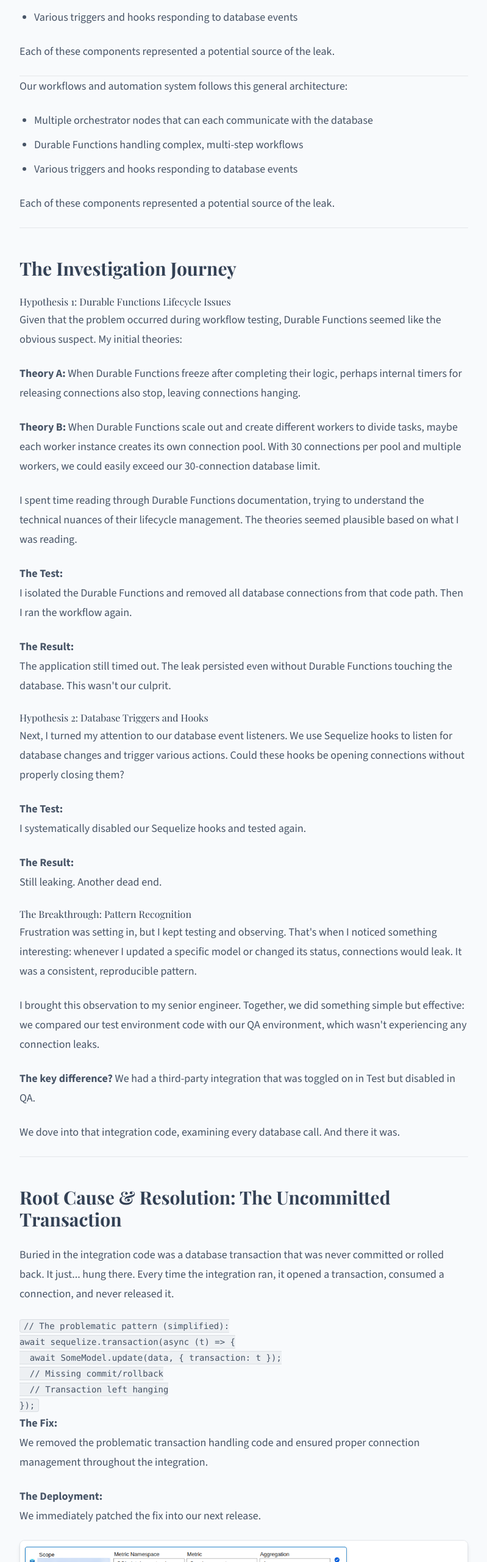
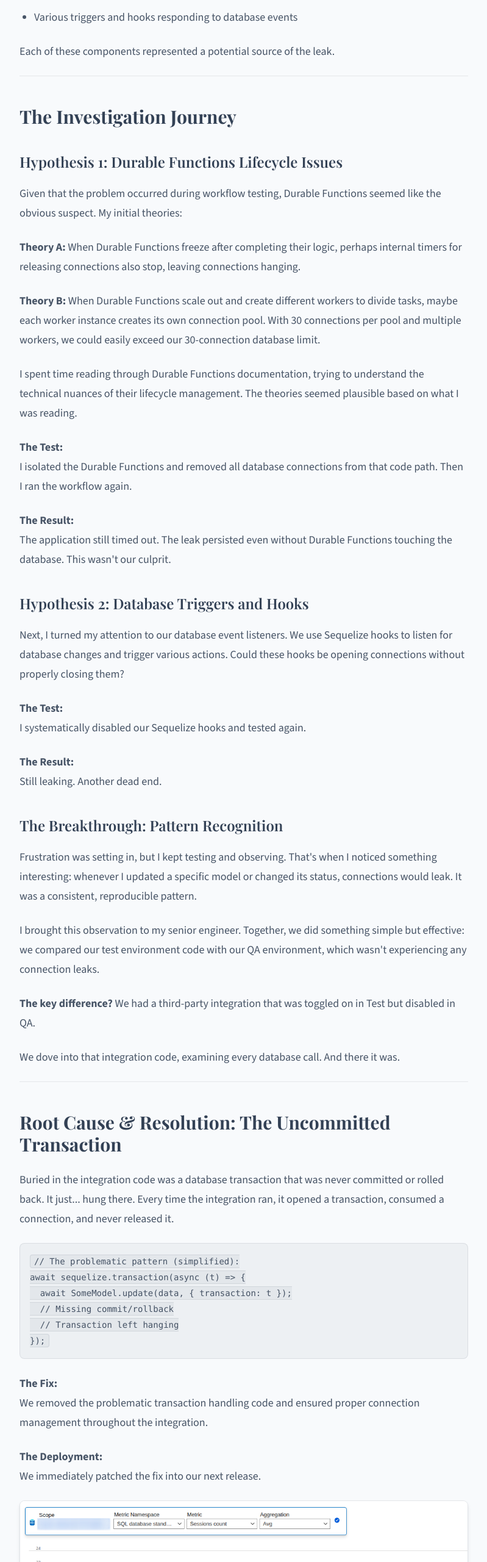
Before and after one commit to jvescartin/jvescartin.com, a Next.js app: page /blog/1-Jan18-26-ConnectionLeak in a window 1280 px wide. Shown: the part 3425-5986 px from the top of the page at 61% size, without its empty margins (240-1039 px from the left). Built offline with nearby package versions, Linux system fonts and the light colour scheme; a web font is replaced by a local one.

Commit message:
remove duplicate

```diff
--- a/app/blog/[slug]/page.tsx
+++ b/app/blog/[slug]/page.tsx
@@ -58,13 +58,16 @@ export default async function PostPage({ params}: { params: Promise<{ slug: stri
         <Markdown
           options={{
             overrides: {
-              // Map Markdown H2 to your Nordic font-accent
               h2: {
                 component: ({ children }) => (
                   <h2 className="font-accent text-3xl font-bold mt-12 mb-6 text-foreground">{children}</h2>
                 ),
               },
-              // Style links with your Nordic Teal accent
+              h3: {
+                component: ({ children }) => (
+                  <h3 className="font-accent text-2xl font-semibold mt-10 mb-5 text-foreground">{children}</h3>
+                ),
+              },
               a: {
                 component: ({ children, ...props }) => (
                   <a {...props} className="text-accent underline underline-offset-4 hover:opacity-80 transition-opacity">
@@ -72,13 +75,18 @@ export default async function PostPage({ params}: { params: Promise<{ slug: stri
                   </a>
                 ),
               },
-              // Style paragraphs for readability
               p: {
                 component: ({ children }) => (
                   <p className="mb-6 text-lg leading-8">{children}</p>
                 ),
               },
-              // Custom styling for code snippets
+              pre: {
+                component: ({ children }) => (
+                  <pre className="bg-foreground/5 p-4 rounded-lg border border-foreground/10 my-6 overflow-x-auto">
+                    {children}
+                  </pre>
+                ),
+              },
               code: {
                 component: ({ children, className }) => (
                   <code className={`${className} bg-foreground/5 px-1.5 py-0.5 rounded font-mono text-sm border border-foreground/10`}>
@@ -86,14 +94,15 @@ export default async function PostPage({ params}: { params: Promise<{ slug: stri
                   </code>
                 ),
               },
-              // Handle lists
               ul: {
                 component: ({ children }) => <ul className="list-disc pl-6 mb-6 text-lg leading-8">{children}</ul>,
               },
               li: {
                 component: ({ children }) => <li className="mb-2">{children}</li>,
               },
-              // Style blockquotes
+              ol: {
+                component: ({ children }) => <ol className="list-decimal pl-6 mb-6 text-lg leading-8">{children}</ol>,
+              },
               blockquote: {
                 component: ({ children }) => (
                   <blockquote className="border-l-4 border-accent pl-4 italic text-foreground/70 my-6">
@@ -101,8 +110,7 @@ export default async function PostPage({ params}: { params: Promise<{ slug: stri
                   </blockquote>
                 ),
               },
-              // Handle images in markdown
-               img: {
+              img: {
                 component: (props) => {
                   return (
                     <div className="relative my-6 overflow-hidden rounded-lg border border-foreground/10 shadow-md">
--- a/content/1-Jan18-26-ConnectionLeak.md
+++ b/content/1-Jan18-26-ConnectionLeak.md
@@ -42,15 +42,6 @@ The challenge? With a serverless architecture using Azure Functions, managing co
 To effectively debug this issue, I needed to map out where connections might be leaking.
 
 ![Workflow Architecture](/images/1-Jan18-26-ConnectionLeak/workflow-architecture.png)
-
-Our workflows and automation system follows this general architecture:
-- Multiple orchestrator nodes that can each communicate with the database
-- Durable Functions handling complex, multi-step workflows
-- Various triggers and hooks responding to database events
-
-Each of these components represented a potential source of the leak.
-
----
 
 Our workflows and automation system follows this general architecture:
 - Multiple orchestrator nodes that can each communicate with the database
```
